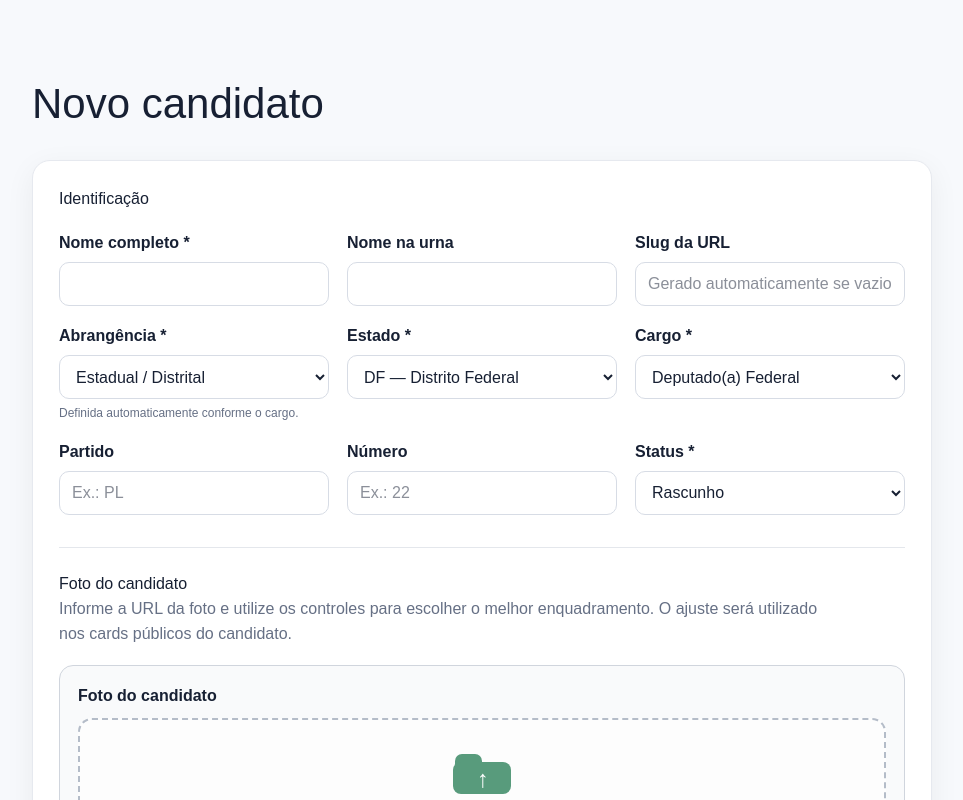
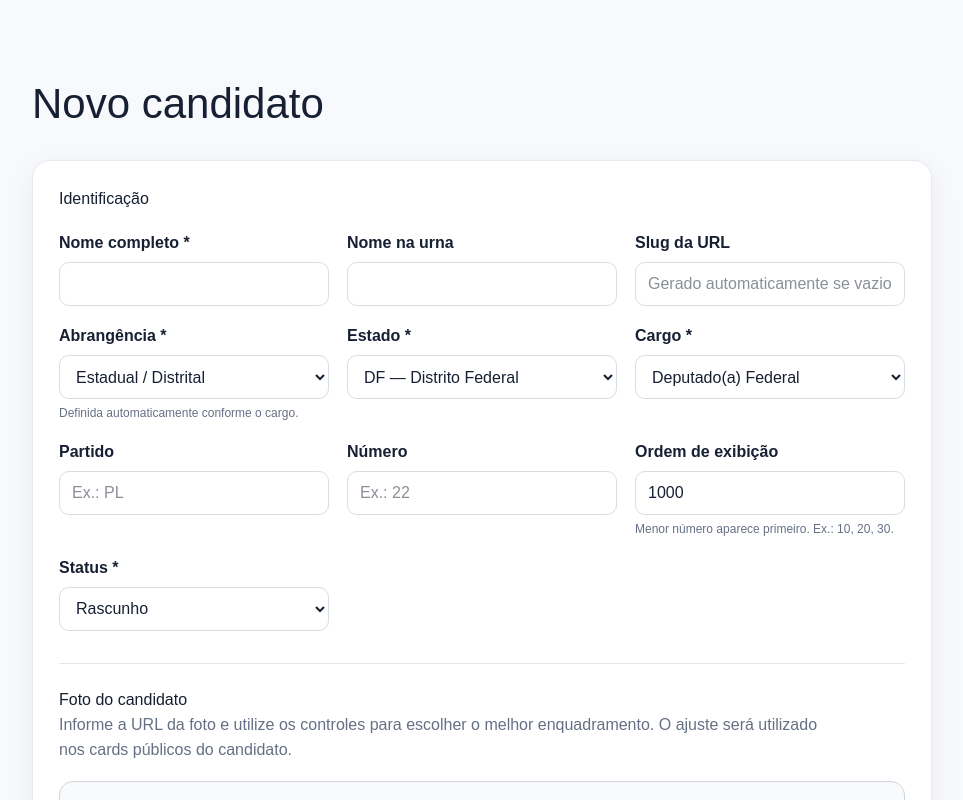
Before and after one commit to tecnologiaagilize-dotcom/mfb, a Next.js app: page /admin/candidatos/novo in a window 1280 px wide. Shown: the top 800 px of the page, without its empty margins (158-1121 px from the left). Built offline with nearby package versions, Linux system fonts and the light colour scheme.

Commit message:
Update CandidateForm.tsx

```diff
--- a/components/admin/CandidateForm.tsx
+++ b/components/admin/CandidateForm.tsx
@@ -35,6 +35,7 @@ export default function CandidateForm({
 
     party: initial?.party ?? "",
     number: initial?.number ?? "",
+    display_order: Number(initial?.display_order ?? 1000),
 
     photo_url: initial?.photo_url ?? "",
 
@@ -336,6 +337,8 @@ export default function CandidateForm({
         scope === "municipal"
           ? form.city_name.trim()
           : null,
+
+      display_order: Number(form.display_order),
 
       photo_position_x:
         Number(
@@ -675,6 +678,23 @@ export default function CandidateForm({
               )
             }
           />
+        </label>
+
+        <label>
+          <span style={labelStyle}>
+            Ordem de exibição
+          </span>
+          <input
+            type="number"
+            min="0"
+            step="1"
+            className="field"
+            value={form.display_order}
+            onChange={(e) => set("display_order", Number(e.target.value))}
+          />
+          <div style={{ marginTop: 6, color: "#667085", fontSize: 12, lineHeight: 1.4 }}>
+            Menor número aparece primeiro. Ex.: 10, 20, 30.
+          </div>
         </label>
 
         <label>
```
